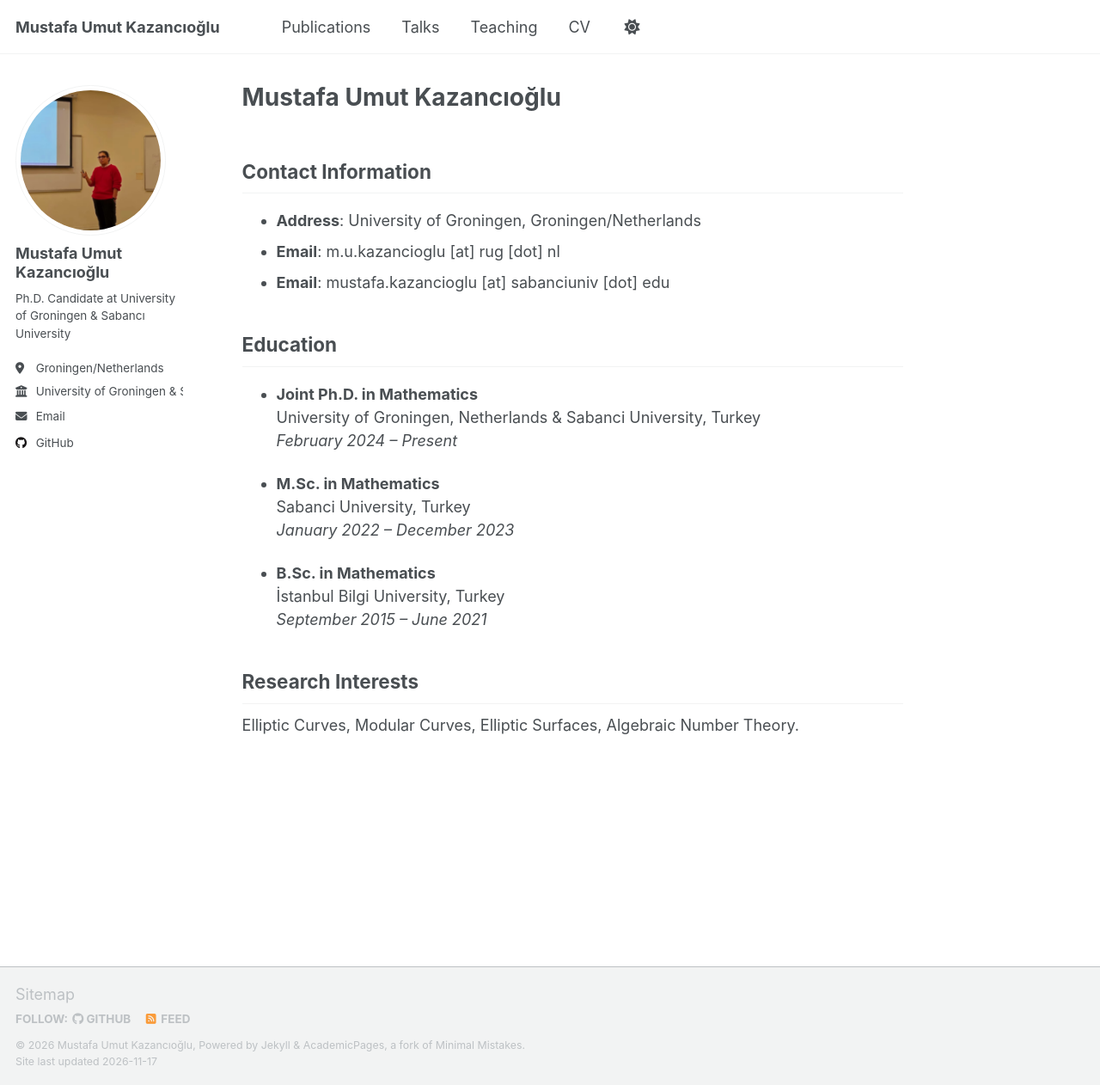
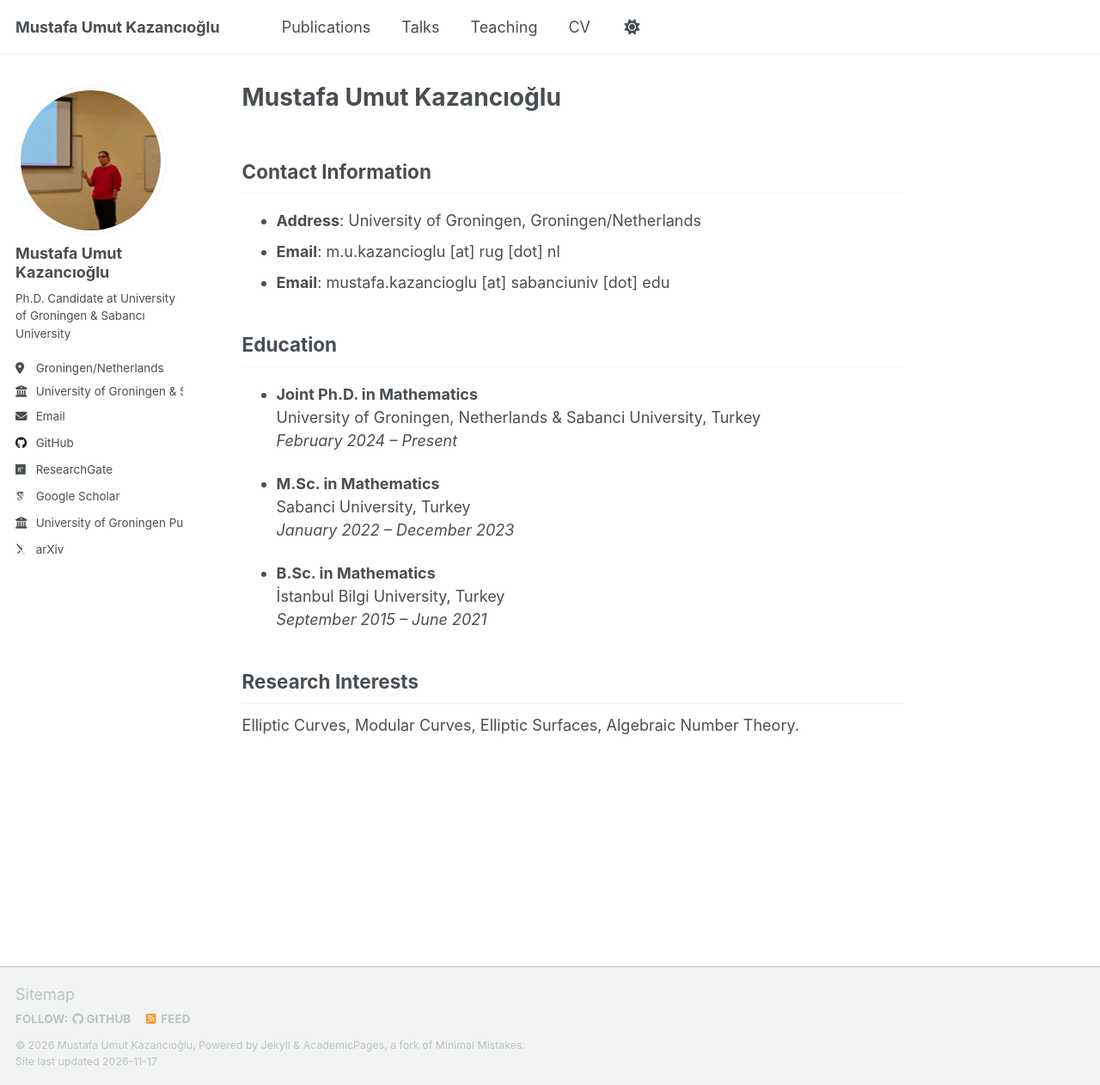
Before and after one commit to MusUmKaz/musumkaz.github.io, a Jekyll site: the page built from _pages/about.md, in a window 1280 px wide and 1262 px high. Shown: the whole window at 86% size. Built offline with Jekyll 4.4.1, drawn with Linux system fonts in a browser that asks for light colours; some web fonts are replaced; a script that is not in the unit is left out.

Commit message:
Update author-profile.html

```diff
--- a/_includes/author-profile.html
+++ b/_includes/author-profile.html
@@ -41,12 +41,6 @@
       {% if author.academia %}
         <li><a href="{{ author.academia }}"><i class="ai ai-academia ai-fw icon-pad-right" aria-hidden="true"></i>Academia</a></li>
       {% endif %}
-      {% if author.arxiv %}
-        <li><a href="{{ author.arxiv }}"><i class="ai ai-arxiv ai-fw icon-pad-right"></i>arXiv</a></li>
-      {% endif %}
-      {% if author.googlescholar %}
-        <li><a href="{{ author.googlescholar }}"><i class="ai ai-google-scholar ai-fw icon-pad-right"></i>Google Scholar</a></li>
-      {% endif %}
       {% if author.semantic %}
         <li><a href="{{ author.semantic }}"><i class="ai ai-semantic-scholar ai-fw icon-pad-right"></i>Semantic Scholar</a></li>
       {% endif %}
@@ -58,9 +52,6 @@
       {% endif %}
       {% if author.pubmed %}
         <li><a href="{{ author.pubmed }}"><i class="ai ai-pubmed ai-fw icon-pad-right"></i>PubMed</a></li>
-      {% endif %}
-      {% if author.researchgate %}
-        <li><a href="{{ author.researchgate }}"><i class="fab fa-fw fa-researchgate icon-pad-right" aria-hidden="true"></i>ResearchGate</a></li>
       {% endif %}
       {% if author.scopus %}
         <li><a href="{{ author.scopus }}"><i class="ai ai-scopus ai-fw icon-pad-right"></i>Scopus</a></li>
@@ -82,6 +73,31 @@
       {% if author.github %}
         <li><a href="https://github.com/{{ author.github }}"><i class="fab fa-fw fa-github icon-pad-right" aria-hidden="true"></i>GitHub</a></li>
       {% endif %}
+
+      {% assign profile_researchgate = author.researchgate %}
+      {% assign profile_scholar = author.googlescholar %}
+      {% assign profile_arxiv = author.arxiv %}
+      {% if page.author and site.data.authors[page.author] %}
+        {% assign profile_rug = author.rug_publications %}
+      {% else %}
+        {% assign profile_researchgate = "https://www.researchgate.net/profile/Mustafa-Kazancioglu-3/research" %}
+        {% assign profile_scholar = "https://scholar.google.com/citations?user=8BQnHO8AAAAJ&hl=en" %}
+        {% assign profile_rug = "https://research.rug.nl/en/persons/mustafa-kazancioglu/publications/" %}
+        {% assign profile_arxiv = "https://arxiv.org/search/math?searchtype=author&query=Kazanc%C4%B1o%C4%9Flu%2C+M+U" %}
+      {% endif %}
+      {% if profile_researchgate %}
+        <li><a href="{{ profile_researchgate | escape }}"><i class="fab fa-fw fa-researchgate icon-pad-right" aria-hidden="true"></i>ResearchGate</a></li>
+      {% endif %}
+      {% if profile_scholar %}
+        <li><a href="{{ profile_scholar | escape }}"><i class="ai ai-google-scholar ai-fw icon-pad-right" aria-hidden="true"></i>Google Scholar</a></li>
+      {% endif %}
+      {% if profile_rug %}
+        <li><a href="{{ profile_rug | escape }}"><i class="fas fa-fw fa-building-columns icon-pad-right" aria-hidden="true"></i>University of Groningen Publications</a></li>
+      {% endif %}
+      {% if profile_arxiv %}
+        <li><a href="{{ profile_arxiv | escape }}"><i class="ai ai-arxiv ai-fw icon-pad-right" aria-hidden="true"></i>arXiv</a></li>
+      {% endif %}
+
       {% if author.kaggle %}
         <li><a href="https://kaggle.com/{{ author.kaggle }}"><i class="fab fa-fw fa-kaggle icon-pad-right" aria-hidden="true"></i>Kaggle</a></li>
       {% endif %}
```
